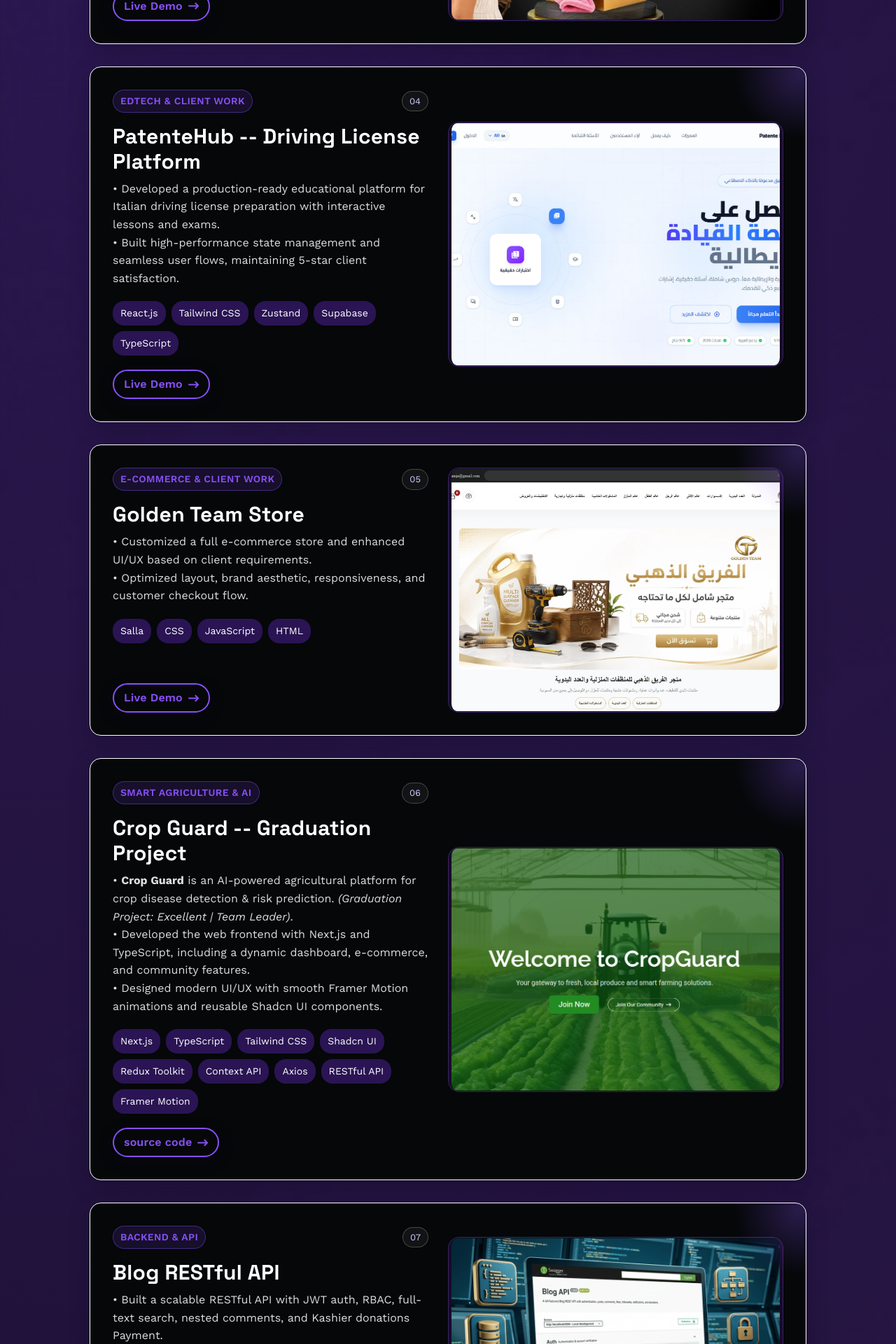
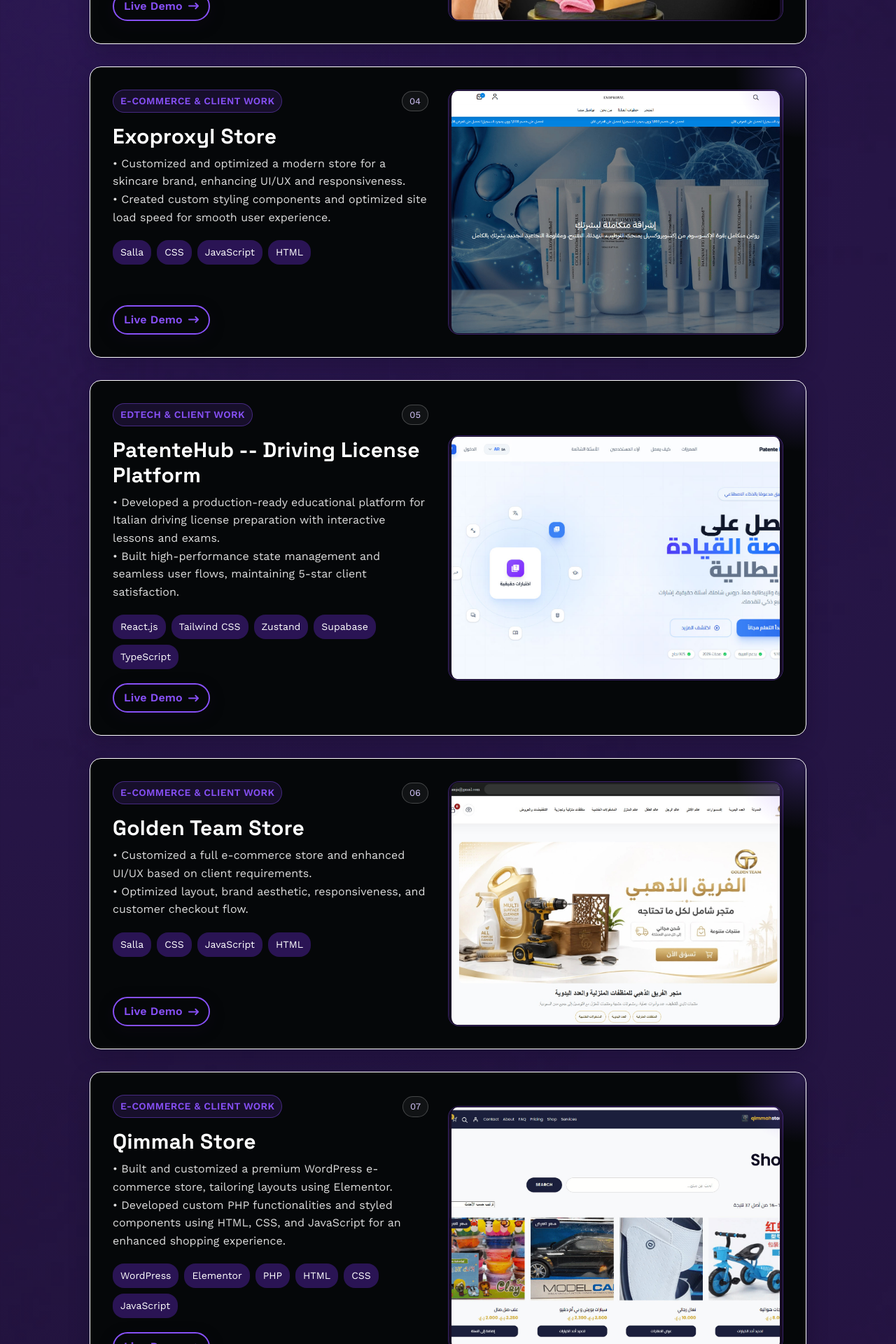
Before and after one commit to abdo-ibrahim/My-Portfolio, a Next.js app: page /projects in a window 1280 px wide. Shown: the part 1760-3680 px from the top of the page at 70% size. Built offline with nearby package versions, Linux system fonts and the light colour scheme.

Commit message:
add qimmah , exoproxl projects

```diff
--- a/app/data/projects.ts
+++ b/app/data/projects.ts
@@ -3,7 +3,9 @@ import examino from "../assets/projects/examino.png";
 import irb from "../assets/projects/irb.png";
 import patenthub from "../assets/projects/patenthub.jpg";
 import golden_teams from "../assets/projects/golden_teams.jpg";
+import qimmah from "../assets/projects/qimmah.jpg";
 import daily_cares from "../assets/projects/daily_cares.jpg";
+import exoproxyl from "../assets/projects/exoproxyl.jpg";
 import crop_guard from "../assets/projects/crop_guard.png";
 import blog from "../assets/projects/blog.png";
 import areeb_event from "../assets/projects/areeb_event.png";
@@ -60,6 +62,14 @@ export const projects: ProjectItem[] = [
     project_img: daily_cares,
   },
   {
+    branding: "E-Commerce & Client Work",
+    name: "Exoproxyl Store",
+    description: "• Customized and optimized a modern store for a skincare brand, enhancing UI/UX and responsiveness.<br>" + "• Created custom styling components and optimized site load speed for smooth user experience.",
+    tools: ["Salla", "CSS", "JavaScript", "HTML"],
+    live: "https://salla.sa/exoproxyl",
+    project_img: exoproxyl,
+  },
+  {
     branding: "EdTech & Client Work",
     name: "PatenteHub -- Driving License Platform",
     description:
@@ -76,6 +86,14 @@ export const projects: ProjectItem[] = [
     tools: ["Salla", "CSS", "JavaScript", "HTML"],
     live: "https://golden-teams.com/",
     project_img: golden_teams,
+  },
+  {
+    branding: "E-Commerce & Client Work",
+    name: "Qimmah Store",
+    description: "• Built and customized a premium WordPress e-commerce store, tailoring layouts using Elementor.<br>" + "• Developed custom PHP functionalities and styled components using HTML, CSS, and JavaScript for an enhanced shopping experience.",
+    tools: ["WordPress", "Elementor", "PHP", "HTML", "CSS", "JavaScript"],
+    live: "https://qimahstore.com/",
+    project_img: qimmah,
   },
 
   {
```
Also changed, not shown: tsconfig.json (+19 -5 lines), app/assets/projects/exoproxyl.jpg (added), app/assets/projects/qimmah.jpg (added).
